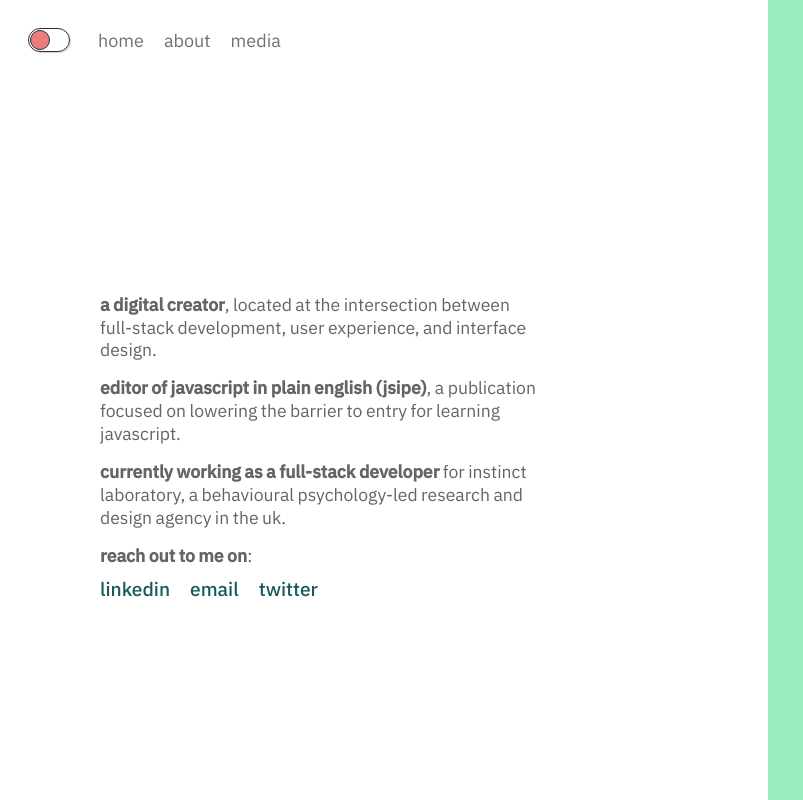
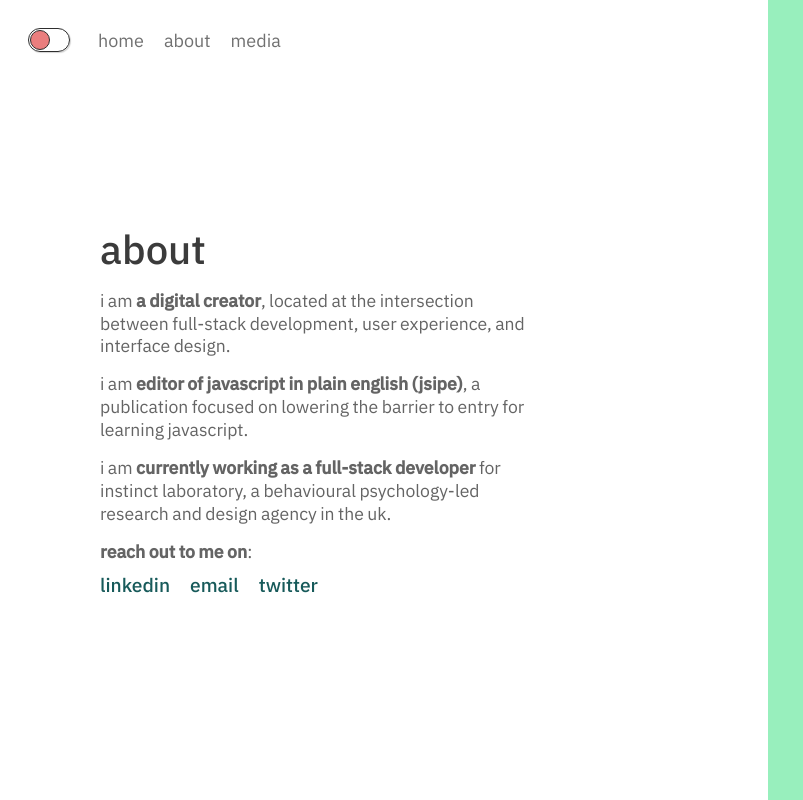
Before and after one commit to sunil-sandhu/sunilsandhu2019-nuxt, a Nuxt app: page /about in a window 1280 px wide. Shown: the whole page, without its empty margins (0-803 px from the left). Built offline with nearby package versions, Linux system fonts and the light colour scheme.

Commit message:
added titles to each page

```diff
--- a/layouts/default.vue
+++ b/layouts/default.vue
@@ -299,7 +299,7 @@ h2 {
   max-height: 80vh;
   overflow-x: scroll;
   max-width: 500px;
-  padding-top: 60px;
+  /*padding-top: 60px;*/
   padding-bottom: 60px;
 }
 
--- a/pages/about.vue
+++ b/pages/about.vue
@@ -1,11 +1,13 @@
 <template>
     <div class="text-container">
 
-        <p><strong>a digital creator</strong>, located at the intersection between full-stack development, user experience, and interface design.</p>
+        <h1 class="name">about</h1>
 
-        <p><strong>editor of javascript in plain english (jsipe)</strong>, a publication focused on lowering the barrier to entry for learning javascript.</p>
+        <p>i am <strong>a digital creator</strong>, located at the intersection between full-stack development, user experience, and interface design.</p>
 
-        <p><strong>currently working as a full-stack developer</strong> for instinct laboratory, a behavioural psychology-led research and design agency in the uk.</p>
+        <p>i am <strong>editor of javascript in plain english (jsipe)</strong>, a publication focused on lowering the barrier to entry for learning javascript.</p>
+
+        <p>i am <strong>currently working as a full-stack developer</strong> for instinct laboratory, a behavioural psychology-led research and design agency in the uk.</p>
 
         <p><strong>reach out to me on</strong>:</p>
 
--- a/pages/media.vue
+++ b/pages/media.vue
@@ -1,6 +1,8 @@
 <template>
     <div class="text-container">
 
+
+      <h1 class="name">media</h1>
         <div v-for="item in media" :key="item.id">
 
           <p class="format">{{item.format}}</p>
```
